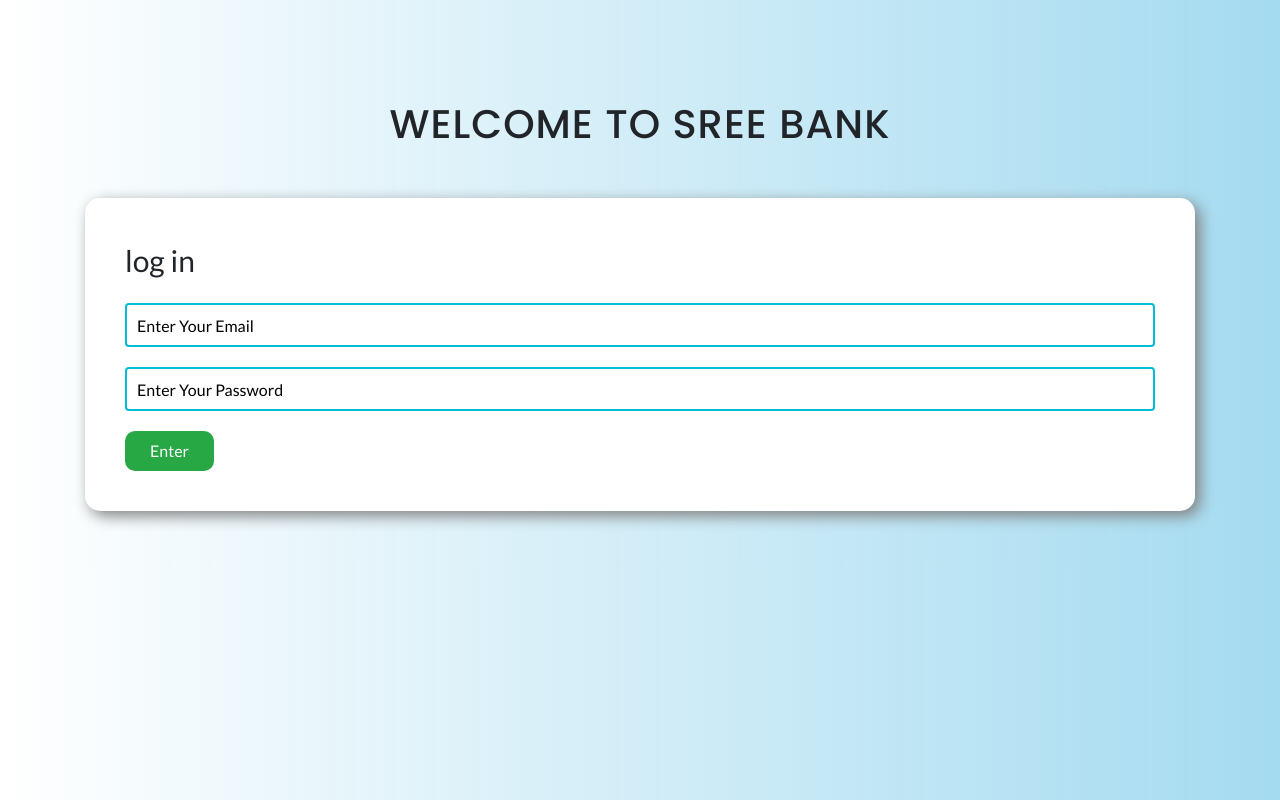
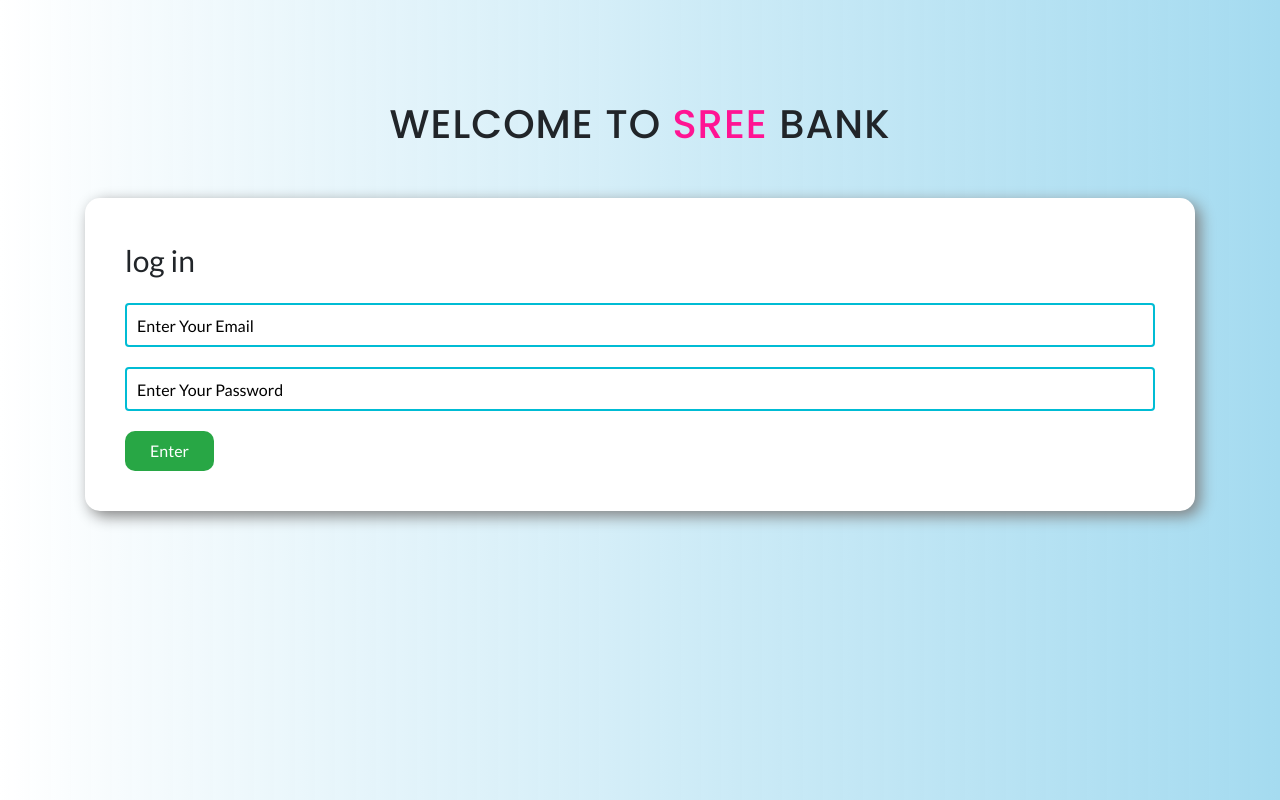
Before and after one commit to sonjoybarmon/myBank-Sree, a plain HTML site: page index.html in a window 1280 px wide. Drawn offline with nearby package versions, Linux system fonts and the light colour scheme.

Commit message:
color done

```diff
--- a/css/style.css
+++ b/css/style.css
@@ -10,6 +10,9 @@ body{
 font-family: 'Poppins', sans-serif; */
 #login_area{
     padding-top: 100px;
+}
+.bank_title span{
+    color: deeppink;
 }
 .bank_title{
     text-transform: uppercase;
--- a/index.html
+++ b/index.html
@@ -18,7 +18,7 @@
     <div class="container">
         <div id="login_area">
             <div class="bank_title text-center">
-                <h1>Welcome To SREE Bank</h1>
+                <h1>Welcome To <span>SREE</span> Bank</h1>
             </div>
             <div class="submit_area">
                 <legend>log in</legend>
```
